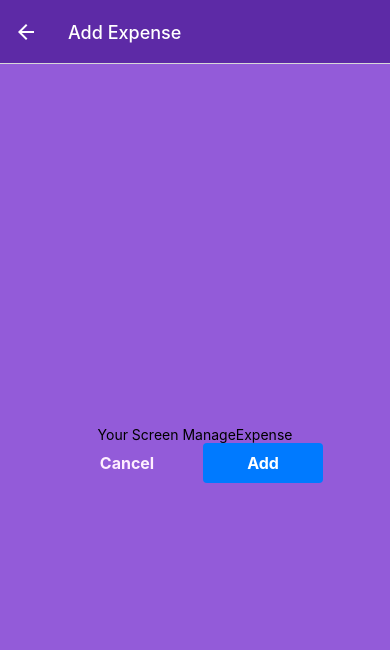
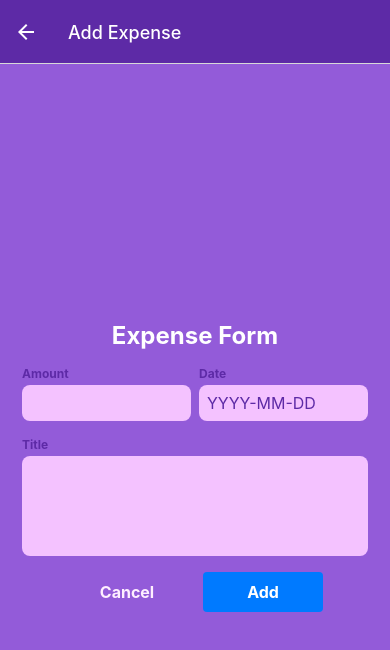
Before and after one commit to alegarn/input_http_auth_rn, a React Native app: screen /ManageExpense in a window 390 px wide. Shown: the top 650 px of the page. Built offline with nearby package versions, Linux system fonts and the light colour scheme.

Commit message:
add a form

```diff
--- a/App.js
+++ b/App.js
@@ -18,7 +18,8 @@ const BottomTabs = createBottomTabNavigator();
 
 function ExpensesOverview() {
   return(
-      <BottomTabs.Navigator screenOptions={({ navigation }) => ({
+      <BottomTabs.Navigator
+        screenOptions={({ navigation }) => ({
           headerStyle: { backgroundColor: GlobalStyle.primaryColor100 },
           headerTintColor: "white",
           tabBarStyle: { backgroundColor: GlobalStyle.primaryColor100 },
@@ -38,7 +39,7 @@ function ExpensesOverview() {
           component={AllExpenses}
           options={{
             title: "All Expenses",
-            tabBarLabel: "All",
+            tabBarLabel: "All Expenses",
             tabBarIcon: ({ color, size }) => (<Ionicons name="calendar" size={size} color={color} />)
           }}/>
       </BottomTabs.Navigator>
--- a/components/ExpensesOuput.js
+++ b/components/ExpensesOuput.js
@@ -10,12 +10,13 @@ export default function ExpensesOuput({ expenses, expensesPeriod, fallbackText }
   let content = <Text style={styles.infoTextStyle}>{fallbackText}</Text>;
 
   if (expenses.length > 0) {
-    content = <ExpensesList expenses={expenses} />;
+    content = <ExpensesList expenses={expenses} periodName={expensesPeriod} />;
   }
+
   return (
     <View style={styles.container}>
       <ExpensesSummary expenses={expenses} periodName={expensesPeriod} />
-      <ExpensesList expenses={expenses} periodName={expensesPeriod} />
+      {content}
     </View>
   );
 };
@@ -28,6 +29,7 @@ const styles = StyleSheet.create({
     backgroundColor: GlobalStyle.primaryColor,
   },
   infoTextStyle: {
+    flex: 1,
     color: 'white',
     fontSize: 16,
     fontWeight: 'bold',
--- /dev/null
+++ b/components/ManageExpense/ExpenseForm.js
@@ -0,0 +1,145 @@
+import { View, Text, StyleSheet } from "react-native"
+import { useState } from "react"
+import { Alert } from "react-native";
+// import getFormattedDate from "../util/date";
+
+import Input from "./Input"
+import Button from "../../UI/Button";
+export default function ExpenseForm ({handleCancel, onSubmit, submitButtonLabel, defaultValues}) {
+
+  const [inputs, setInputs] = useState({
+    amount: {
+      value: defaultValues ? defaultValues.amount.toString() : '',
+      isValid:  true
+    },
+    // date: defaultValues ? getFormattedDate(defaultValues.date) : '',
+    date: {
+      value: defaultValues ? defaultValues.date.toISOString().slice(0, 10) : '',
+      isValid: true
+    },
+    title: {
+      value: defaultValues ? defaultValues.title : '',
+      isValid: true
+    },
+  });
+
+  function inputChangeHandler(inputIdentifier, enteredValue) {
+    setInputs((currentInput) =>{
+      return {
+        ...currentInput,
+        [inputIdentifier]: {value: enteredValue, isValid: true}
+      }
+    });
+  };
+
+  function submitHandler() {
+    const expenseData = {
+      amount: +inputs.amount.value,
+      date: new Date(inputs.date.value),
+      title: inputs.title.value,
+    };
+
+    const amountIsValid = !isNaN(+expenseData.amount) || +expenseData.amount > 0;
+    const dateIsValid = expenseData.date.toString() !== 'Invalid Date';
+    const titleIsValid = expenseData.title.trim().length > 0;
+
+    if (!amountIsValid || !dateIsValid || !titleIsValid) {
+      // Alert.alert('Invalid input', 'Please check your form.');
+      setInputs((currentInput) => {
+        return {
+          ...currentInput,
+          amount: {value: currentInput.amount.value, isValid: amountIsValid},
+          date: {value: currentInput.date.value, isValid: dateIsValid},
+          title: {value: currentInput.title.value, isValid: titleIsValid},
+        }
+      })
+      return;
+    }
+
+    onSubmit(expenseData);
+  };
+
+  const formIsInvalid = !inputs.amount.isValid || !inputs.date.isValid || !inputs.title.isValid;
+
+  return <>
+    <View style={styles.formContainer}>
+    <Text style={styles.title}>Expense Form</Text>
+    <View style={styles.inputRows}>
+      <Input
+        label="Amount"
+        style={styles.rowInput}
+        invalid={!inputs.amount.isValid}
+        textInputConfig={{
+          keyboardType: 'decimal-pad',
+          maxLength: 8,
+          onChangeText: inputChangeHandler.bind(this, 'amount'),
+          value: inputs.amount.value,
+        }}/>
+      <Input
+        label="Date"
+        style={styles.rowInput}
+        invalid={!inputs.date.isValid}
+        textInputConfig={{
+          placeholder: "YYYY-MM-DD",
+          maxLength: 10,
+          onChangeText: inputChangeHandler.bind(this, 'date'),
+          value: inputs.date.value,
+        }}/>
+    </View>
+    <Input
+      label="Title"
+      invalid={!inputs.title.isValid}
+      textInputConfig={{
+        multiline: true,
+        onChangeText: inputChangeHandler.bind(this, 'title'),
+        value: inputs.title.value,
+        // autoCorrect: false,
+        // autoCapitalize: 'none',
+      }}/>
+    </View>
+    {formIsInvalid && (
+      <Text style={styles.errorText}>Invalid input</Text>
+    )}
+    <View style={styles.buttonContainer}>
+      <Button mode="flat" onPress={handleCancel} style={styles.button}>Cancel</Button>
+      <Button onPress={submitHandler} style={styles.button} >{submitButtonLabel}</Button>
+    </View>
+  </>
+
+}
+
+const styles = StyleSheet.create({
+  formContainer: {
+    width: "100%",
+    marginTop: 24,
+    marginBottom: 8,
+  },
+  title: {
+    fontSize: 24,
+    fontWeight: "bold",
+    color: "white",
+    marginBottom: 8,
+    textAlign: "center",
+  },
+  inputRows: {
+    flexDirection: "row",
+    justifyContent: "space-between",
+  },
+  rowInput: {
+    flex: 1,
+  },
+  errorText: {
+    color: "red",
+    textAlign: "center",
+    marginVertical: 8,
+  },
+  buttonContainer: {
+    flexDirection: 'row',
+    justifyContent: "center",
+    alignItems: "center",
+  },
+  button: {
+    minWidth: 120,
+    marginHorizontal: 8,
+  },
+})
--- /dev/null
+++ b/components/ManageExpense/Input.js
@@ -0,0 +1,51 @@
+import { View, Text, TextInput, StyleSheet } from "react-native"
+import { GlobalStyle } from "../../constants/theme"
+
+export default function Input ({label, invalid, style, textInputConfig}) {
+
+  let inputStyles = [styles.input];
+
+  if (textInputConfig && textInputConfig.multiline) {
+    inputStyles.push(styles.inputMultiline);
+  };
+
+  if (invalid) {
+    inputStyles.push(styles.invalidInput);
+  };
+
+  return <View style={[styles.inputContainer, style]}>
+      <Text style={[styles.label, invalid && styles.invalidLabel]}>{label}</Text>
+      <TextInput {...textInputConfig} style={inputStyles}/>
+  </View>
+}
+
+const styles = StyleSheet.create({
+  inputContainer: {
+    marginHorizontal: 4,
+    marginVertical: 8,
+  },
+  label: {
+    fontSize: 12,
+    color: GlobalStyle.primaryColor100,
+    marginBottom: 4,
+    fontWeight: 'bold',
+  },
+  input: {
+    backgroundColor: GlobalStyle.primaryColor700,
+    color: GlobalStyle.primaryColor100,
+    padding: 8,
+    borderRadius: 8,
+    fontSize: 16,
+  },
+  inputMultiline: {
+    minHeight: 100,
+    // if multiline
+    textAlignVertical: 'top',
+  },
+  invalidLabel: {
+    color: GlobalStyle.secondaryColor,
+  },
+  invalidInput: {
+    backgroundColor: GlobalStyle.secondaryColor,
+  }
+})
--- a/screens/AllExpenses.js
+++ b/screens/AllExpenses.js
@@ -7,7 +7,10 @@ export default function AllExpenses() {
   const expensesContext = useContext(ExpensesContext);
 
   return (
-    <ExpensesOuput expensesPeriod={' 7 days Expenses'} expenses={expensesContext.expenses} fallbackText={'No expenses found.'} />
+    <ExpensesOuput
+      expensesPeriod={' 7 days Expenses'}
+      expenses={expensesContext.expenses}
+      fallbackText={'No expenses found.'} />
   );
 };
 
--- a/screens/ManageExpense.js
+++ b/screens/ManageExpense.js
@@ -1,17 +1,20 @@
 import { useLayoutEffect } from 'react';
-import { View, Text, StyleSheet } from 'react-native';
+import { View, StyleSheet } from 'react-native';
 import IconButton from '../UI/IconButton';
 import { GlobalStyle } from '../constants/theme';
-import Button from '../UI/Button';
-
 import { useContext } from 'react';
 import { ExpensesContext } from '../store/expenses-context';
+import ExpenseForm from '../components/ManageExpense/ExpenseForm';
 
 export default function ManageExpense({ route, navigation }) {
 
   const expensesContext = useContext(ExpensesContext);
   const editedExpenseId = route.params?.expenseId;
   const isEditing = !!editedExpenseId;
+
+  const selectedExpense = expensesContext.expenses.find((expense) => {
+    return expense.id === editedExpenseId;
+  })
 
   useLayoutEffect(() => {
     navigation.setOptions({
@@ -24,12 +27,12 @@ export default function ManageExpense({ route, navigation }) {
   const handleCancel = () => {
     navigation.goBack();
   }
-  const confirmHandler = () => {
+  const confirmHandler = (expenseData) => {
     if (isEditing) {
-      expensesContext.updateExpense( editedExpenseId, { title: 'only test', amount: 9.99, date: new Date() });
+      expensesContext.updateExpense( editedExpenseId, expenseData);
       navigation.goBack();
     } else {
-      expensesContext.addExpense({ title: 'test', amount: 10, date: new Date() });
+      expensesContext.addExpense(expenseData);
     }
   }
   const handleDelete = () => {
@@ -48,18 +51,17 @@ export default function ManageExpense({ route, navigation }) {
 
   return (
     <View style={styles.container}>
-      <Text>Your Screen ManageExpense</Text>
-      <View style={styles.buttonContainer}>
-        <Button mode="flat" onPress={handleCancel} style={styles.button}>Cancel</Button>
-        <Button onPress={confirmHandler} style={styles.button} >{isEditing ? 'Update' : 'Add'}</Button>
-      </View>
+      <ExpenseForm
+        submitButtonLabel={isEditing ? 'Update' : 'Add'}
+        handleCancel={handleCancel}
+        onSubmit={confirmHandler}
+        defaultValues={selectedExpense}/>
       {isEditing && (
         <View style={styles.buttonDeleteContainer}>
           <IconButton icon="trash" title="Delete" onPress={handleDelete} color={"red"} size={28} />
           <IconButton icon="" title="Edit" onPress={handleEdit} color={"blue"} size={28}/>
         </View>
       )}
-
     </View>
   );
 };
@@ -72,15 +74,7 @@ const styles = StyleSheet.create({
     padding: 18,
     backgroundColor: GlobalStyle.primaryColor300,
   },
-  buttonContainer: {
-    flexDirection: 'row',
-    justifyContent: "center",
-    alignItems: "center",
-  },
-  button: {
-    minWidth: 120,
-    marginHorizontal: 8,
-  },
+
   buttonDeleteContainer: {
     width: '100%',
     borderTopColor: GlobalStyle.primaryColor100,
--- a/screens/RecentExpenses.js
+++ b/screens/RecentExpenses.js
@@ -1,27 +1,29 @@
 import { StyleSheet } from 'react-native';
+import { useContext } from 'react';
+
 import ExpensesOuput from '../components/ExpensesOuput';
-import { useContext } from 'react';
 import { ExpensesContext } from '../store/expenses-context';
 import { getDateMinusDays } from '../util/date';
 
 export default function RecentExpenses() {
   const expensesContext = useContext(ExpensesContext);
-  const recentExpenses = expensesContext.expenses.filter((expense) => {
+  const recentExpenses = expensesContext?.expenses?.filter((expense) => {
     const today = new Date();
     const date7DaysAgo = getDateMinusDays(today, 7);
     return (expense.date >= date7DaysAgo) && (expense.date <= today);
-  }
-)
+  });
 
   return (
-    <ExpensesOuput expenses={recentExpenses} expensesPeriod={'7 days'} fallbackText={'No expenses found for the last 7 days.'}/>
+    <ExpensesOuput
+      expenses={recentExpenses}
+      expensesPeriod={'7 days'}
+      fallbackText={'No expenses found for the last 7 days.'}/>
   );
 };
 
 const styles = StyleSheet.create({
   container: {
-/*     flex: 1,
- */    justifyContent: 'center',
+    justifyContent: 'center',
     alignItems: 'center',
   },
 });
--- a/util/date.js
+++ b/util/date.js
@@ -1,8 +1,5 @@
 export function getFormattedDate(date) {
-  const year = date.getFullYear();
-  const month = date.getMonth() + 1;
-  const day = date.getDate();
-  return `${month}/${day}/${year}`;
+  return date.toISOString().slice(0, 10)
 };
 
 export function getDateMinusDays(date, days) {
```
